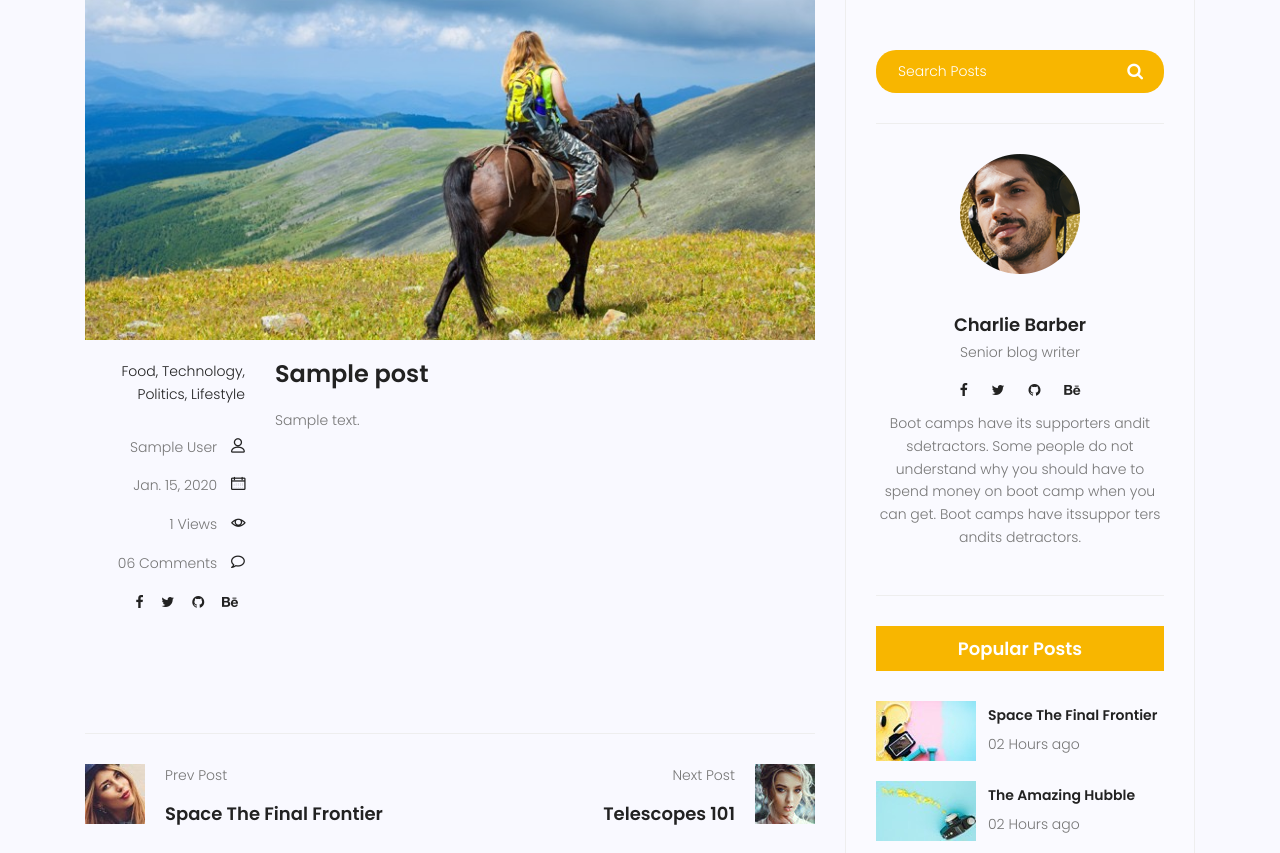
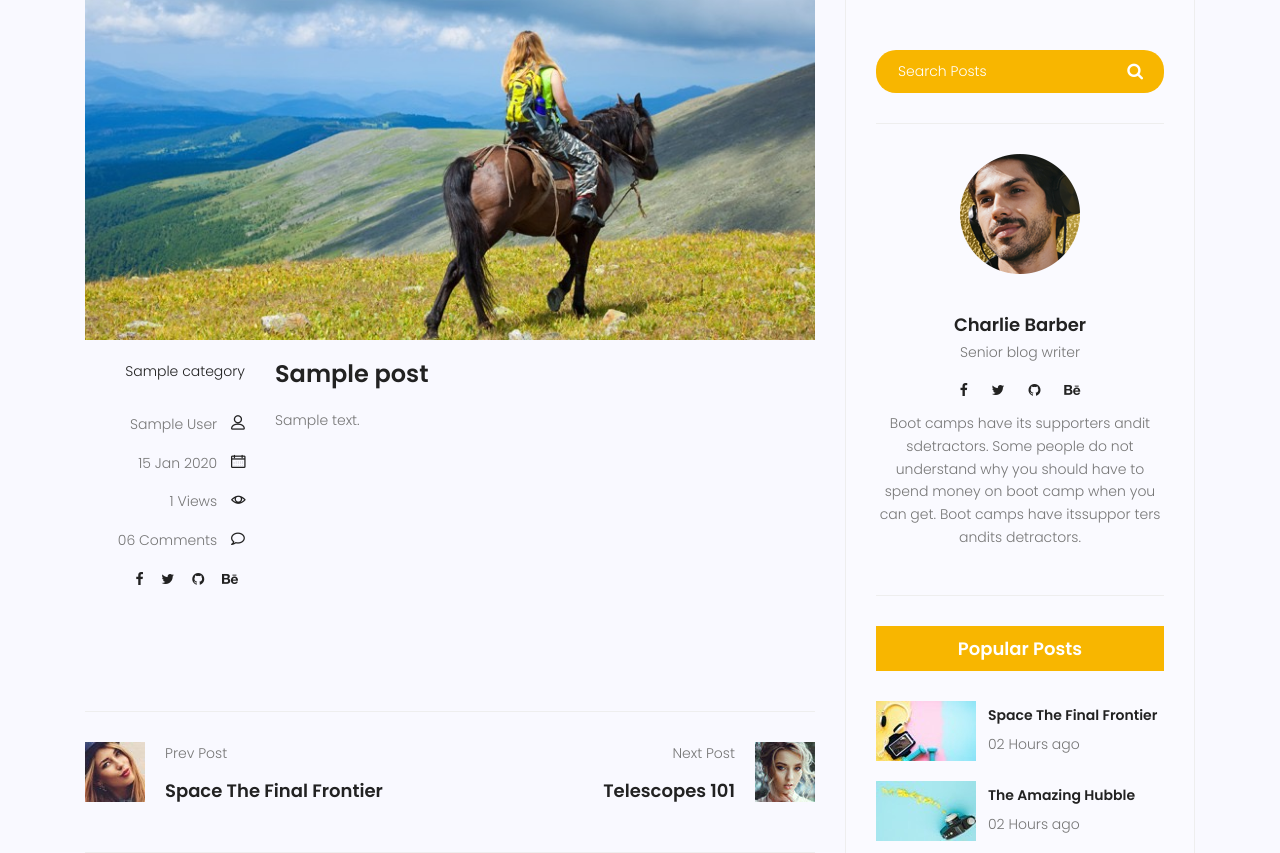
Before and after one commit to farazrze/my_site2026, a Django app: a page that uses templates/blog/single.html in a window 1280 px wide. Shown: the part 421-1274 px from the top of the page. Run offline with Django 5.2, Linux system fonts and the light colour scheme; tables that the repository leaves empty hold one stand-in row (values such as "Sample post"); some libraries are stand-ins or nearby versions.

Commit message:
complet category and date

```diff
--- a/templates/blog/single.html
+++ b/templates/blog/single.html
@@ -30,25 +30,19 @@
             </div>
             <div class="col-lg-3 col-md-3 meta-details">
               <ul class="tags">
+
                 <li>
-                  <a href="#">Food,</a>
+                  {% for cat in post.category.all %}
+                  <a href="#">{{ cat.name }}</a>{% if not forloop.last %} , {% endif %}
                 </li>
-                <li>
-                  <a href="#">Technology,</a>
-                </li>
-                <li>
-                  <a href="#">Politics,</a>
-                </li>
-                <li>
-                  <a href="#">Lifestyle</a>
-                </li>
+                {% endfor %}
               </ul>
               <div class="user-details row">
                 <p class="user-name col-lg-12 col-md-12 col-6">
                   <a href="#">{{post.author.get_full_name}}</a> <span class="lnr lnr-user"></span>
                 </p>
                 <p class="date col-lg-12 col-md-12 col-6">
-                  <a href="#">{{post.update_date}}</a> <span class="lnr lnr-calendar-full"></span>
+                  <a href="#">{{post.update_date |date:'d M Y'}}</a> <span class="lnr lnr-calendar-full"></span>
                 </p>
                 <p class="view col-lg-12 col-md-12 col-6">
                   <a href="#">{{post.counter_view}} Views</a> <span class="lnr lnr-eye"></span>
```
Also changed, not shown: templates/blog/home.html (+4 -3 lines).
